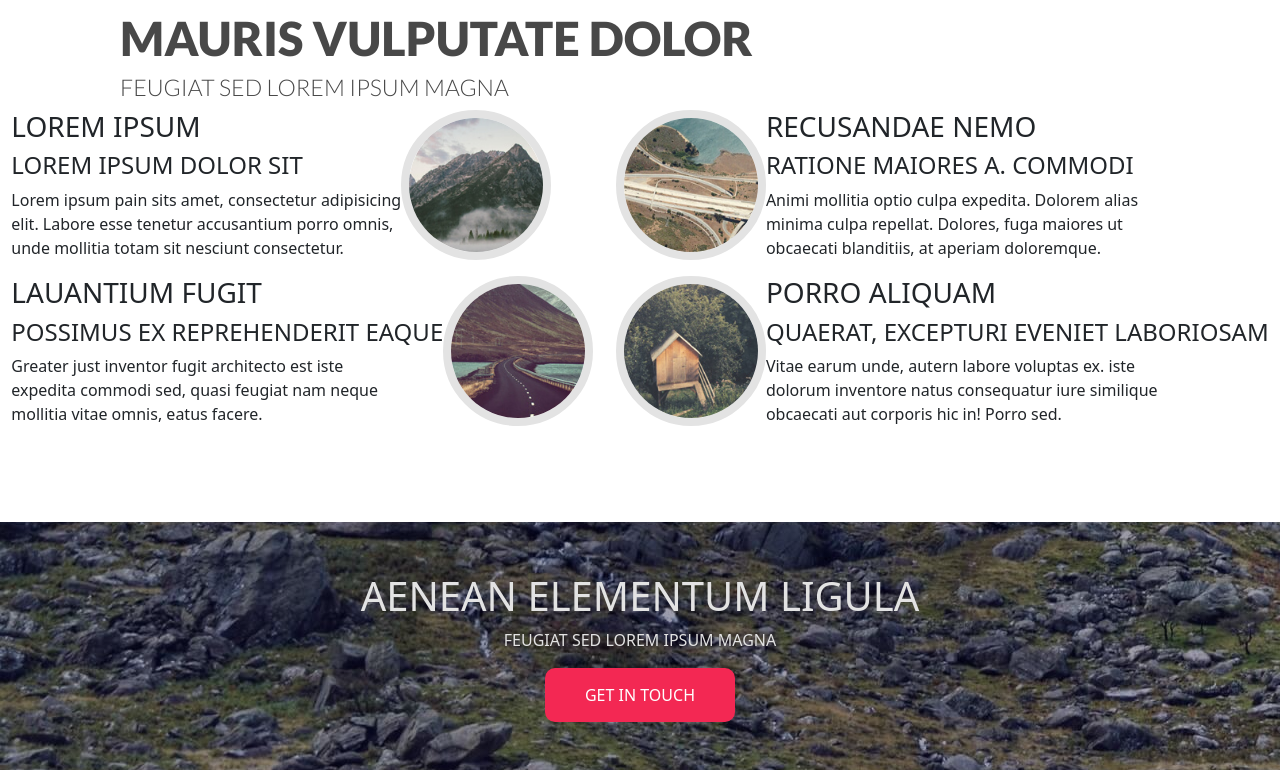
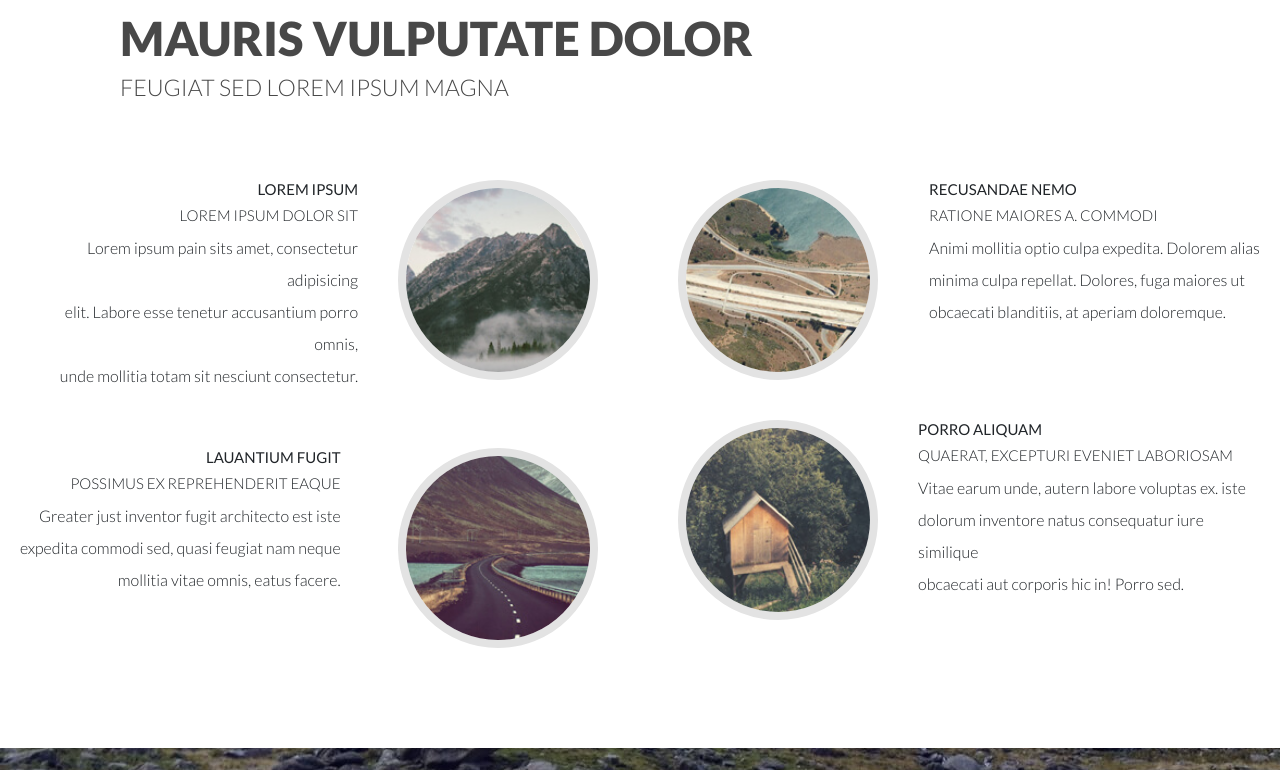
Before and after one commit to Eestia/spatial, a website: page index.html in a window 1280 px wide. Shown: the part 1990-2760 px from the top of the page. Drawn offline with nearby package versions, Linux system fonts and the light colour scheme.

Commit message:
html structure

```diff
--- a/index.html
+++ b/index.html
@@ -63,42 +63,42 @@
         <section id="midbotsec">
         <div>
             <div id="midbotdiv">
-              <div>
+              <div id="midtext">
                 <h3>LOREM IPSUM</h3>
                 <h4>LOREM IPSUM DOLOR SIT</h4>
                 <p>Lorem ipsum pain sits amet, consectetur adipisicing <br> elit. Labore esse tenetur accusantium porro omnis,<br> unde mollitia totam sit nesciunt consectetur.</p>
               </div>
-              <div>
+              <div id="imgL">
                 <img src="./public/assets/images/pic04.jpg" alt="">
             </div>
             </div>
             <div id="midbotdiv">
-              <div>
+              <div id="midtext">
                 <h3>LAUANTIUM FUGIT</h3>
                 <h4>POSSIMUS EX REPREHENDERIT EAQUE</h4>
                 <p>Greater just inventor fugit architecto est iste <br> expedita commodi sed, quasi feugiat nam neque <br> mollitia vitae omnis, eatus facere.</p>
               </div>
-              <div>
+              <div id="imgL">
                 <img src="./public/assets/images/pic06.jpg" alt="">
               </div>
             </div>
         </div>
         <div>
             <div id="midbotdiv">
-              <div>
+              <div id="imgR">
                 <img src="./public/assets/images/pic05.jpg" alt="">
               </div>
-              <div>
+              <div id="midtext2">
                 <h3>RECUSANDAE NEMO</h3>
                 <h4>RATIONE MAIORES A. COMMODI</h4>
                 <p>Animi mollitia optio culpa expedita. Dolorem alias <br> minima culpa repellat. Dolores, fuga maiores ut <br> obcaecati blanditiis, at aperiam doloremque.</p>
               </div>
             </div>
             <div id="midbotdiv">
-              <div>
+              <div id="imgR">
                 <img src="./public/assets/images/pic07.jpg" alt="">
               </div>
-              <div>
+              <div id="midtext2">
                 <h3>PORRO ALIQUAM</h3>
                 <h4>QUAERAT, EXCEPTURI EVENIET LABORIOSAM</h4>
                 <p>Vitae earum unde, autern labore voluptas ex. iste <br> dolorum inventore natus consequatur iure similique <br> obcaecati aut corporis hic in! Porro sed.</p>
--- a/src/sass/partials/_base.sass
+++ b/src/sass/partials/_base.sass
@@ -80,7 +80,7 @@ body
     padding-bottom: 80px
     padding-top: 80px
     img
-        width: 150px
+        width: 200px
         border-radius: 50%
         border: 8px solid rgb(227, 227, 227)
 .bot
@@ -119,9 +119,34 @@ nav
         padding-right: 40px
 #midbotsec
     display: flex
-    justify-content: space-around
+    justify-content: center
+    gap: 40px
+    padding-top: 50px
+#midbotdiv
+    div:first-of-type
+        text-align: end
 #midbotdiv
     display: flex
+    justify-content: space-between
+    // border: 1px solid rgb(255, 0, 0)
+    div
+        // border: 1px solid rgb(255, 0, 0)
+        padding: 20px
+        h3
+            font-size:15px
+        h4
+            font-size:15px
+            font-family: "Lato", sans-serif
+            font-weight: 300
+        p
+        font-family: "Lato", sans-serif
+        font-weight: 300
+        line-height: 2
+#midtext
+    padding-right:20px
+// #midtext2
+//     border: 1px solid rgb(255, 0, 0)
+//     padding-left:20px
 footer
     height: fit-content
     padding-bottom: 50px
```
Also changed, not shown: public/style/style.css, 1 other file.
